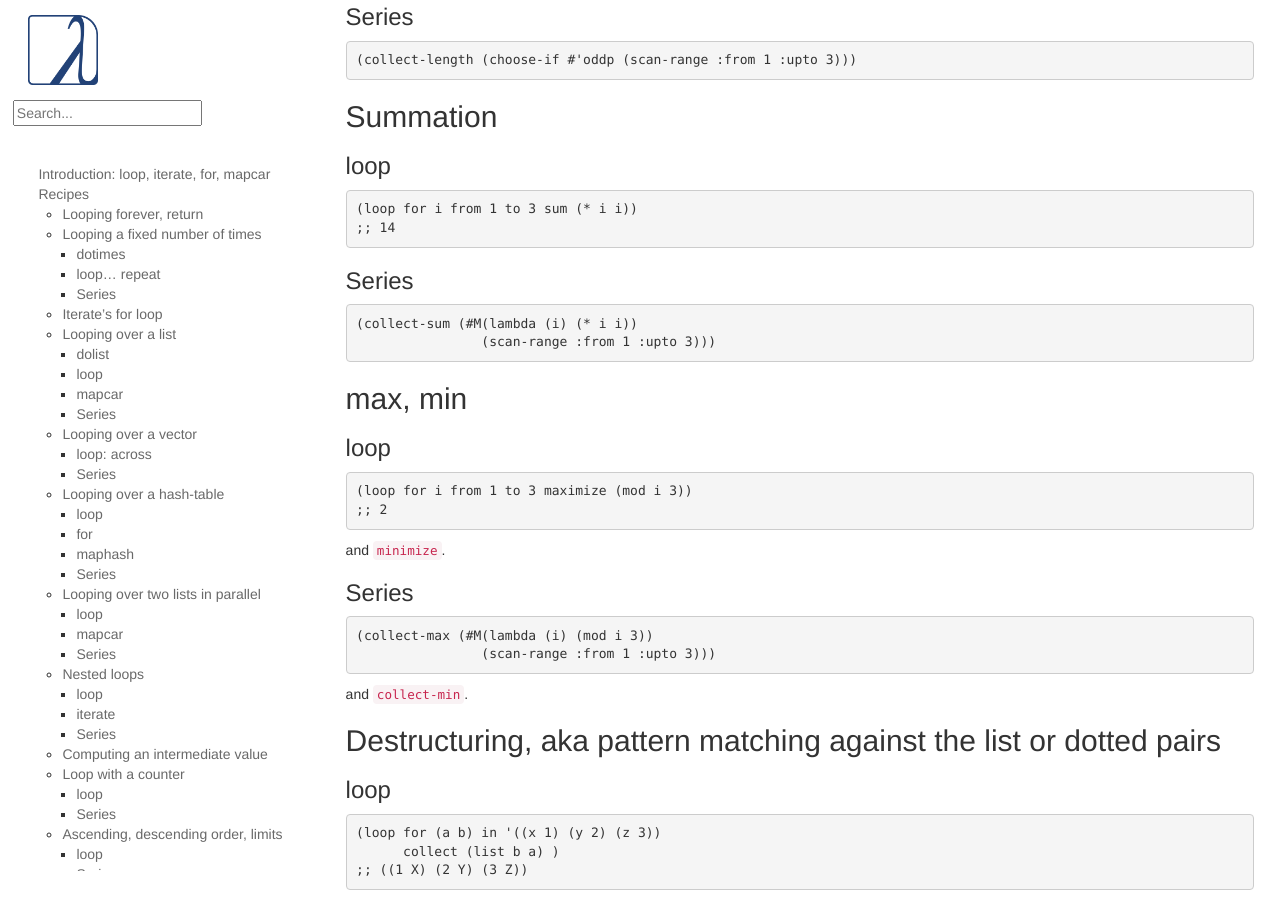
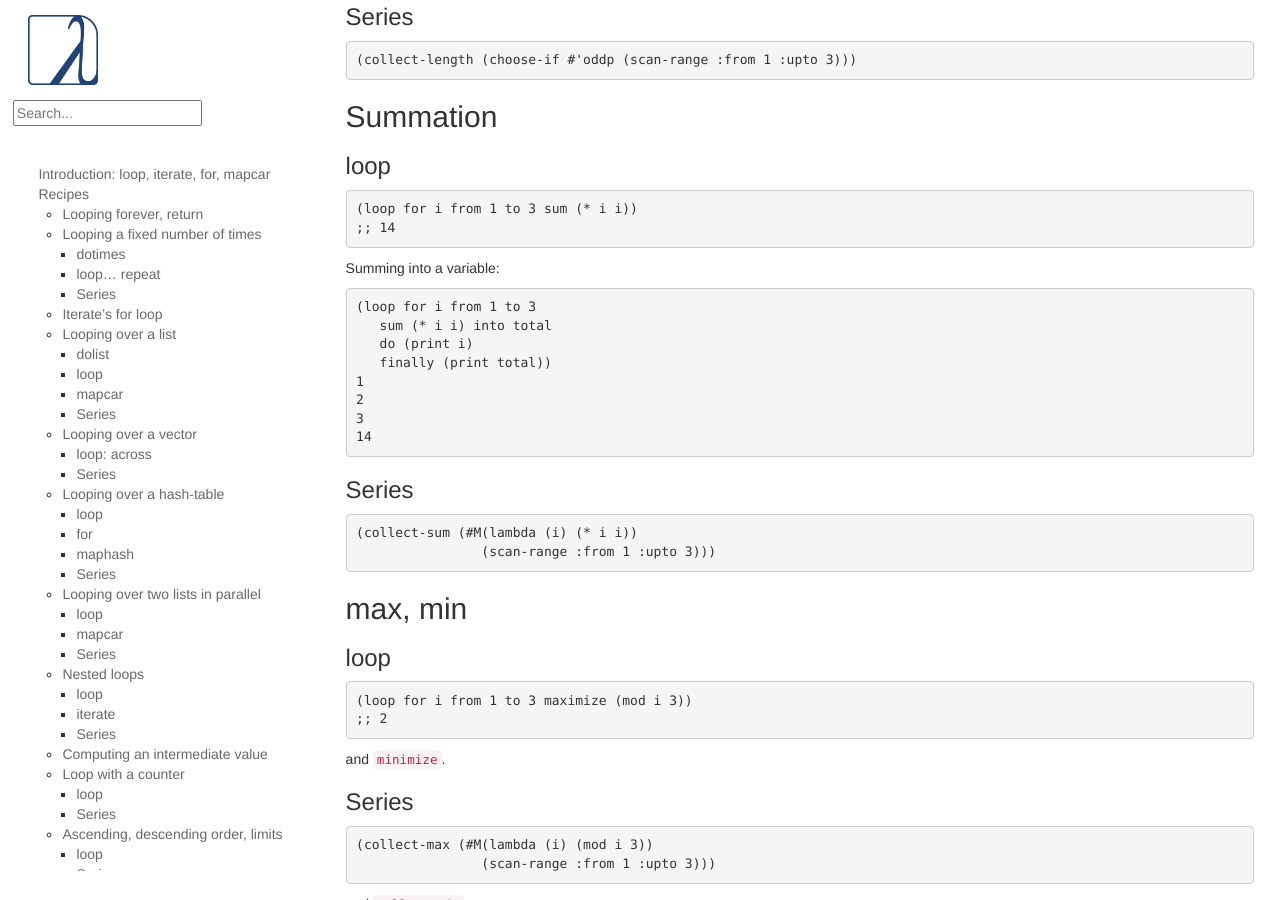
Before and after one commit to LispCookbook/cl-cookbook, a Jekyll site: the page built from iteration.md, in a window 1280 px wide and 900 px high, scrolled down 12950 px. Built offline with Jekyll 4.4.1, drawn with Linux system fonts in a browser that asks for light colours.

Commit message:
loop: summing into a variable

```diff
--- a/iteration.md
+++ b/iteration.md
@@ -810,6 +810,20 @@ A block is manually created and returned from.
 ;; 14
 ~~~
 
+Summing into a variable:
+
+~~~lisp
+(loop for i from 1 to 3
+   sum (* i i) into total
+   do (print i)
+   finally (print total))
+1
+2
+3
+14
+~~~
+
+
 ### Series
 
 ~~~lisp
```
